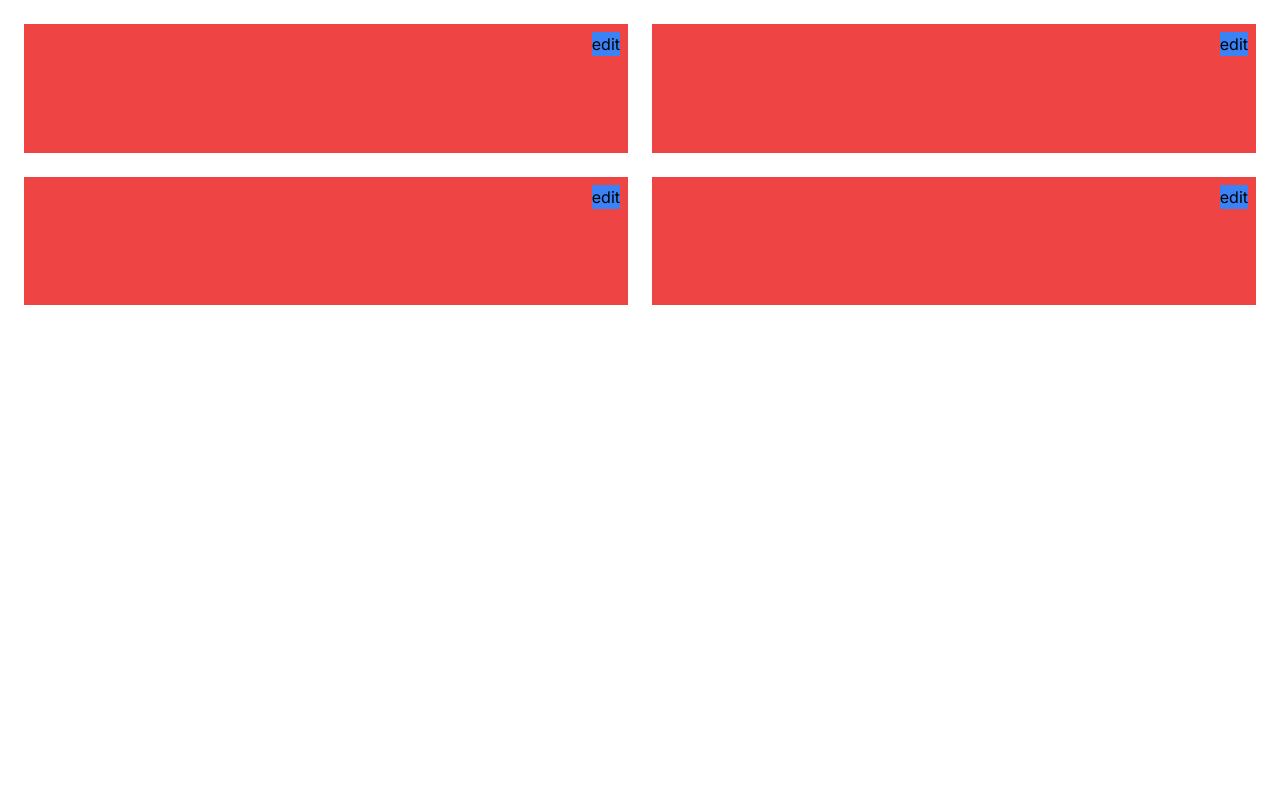
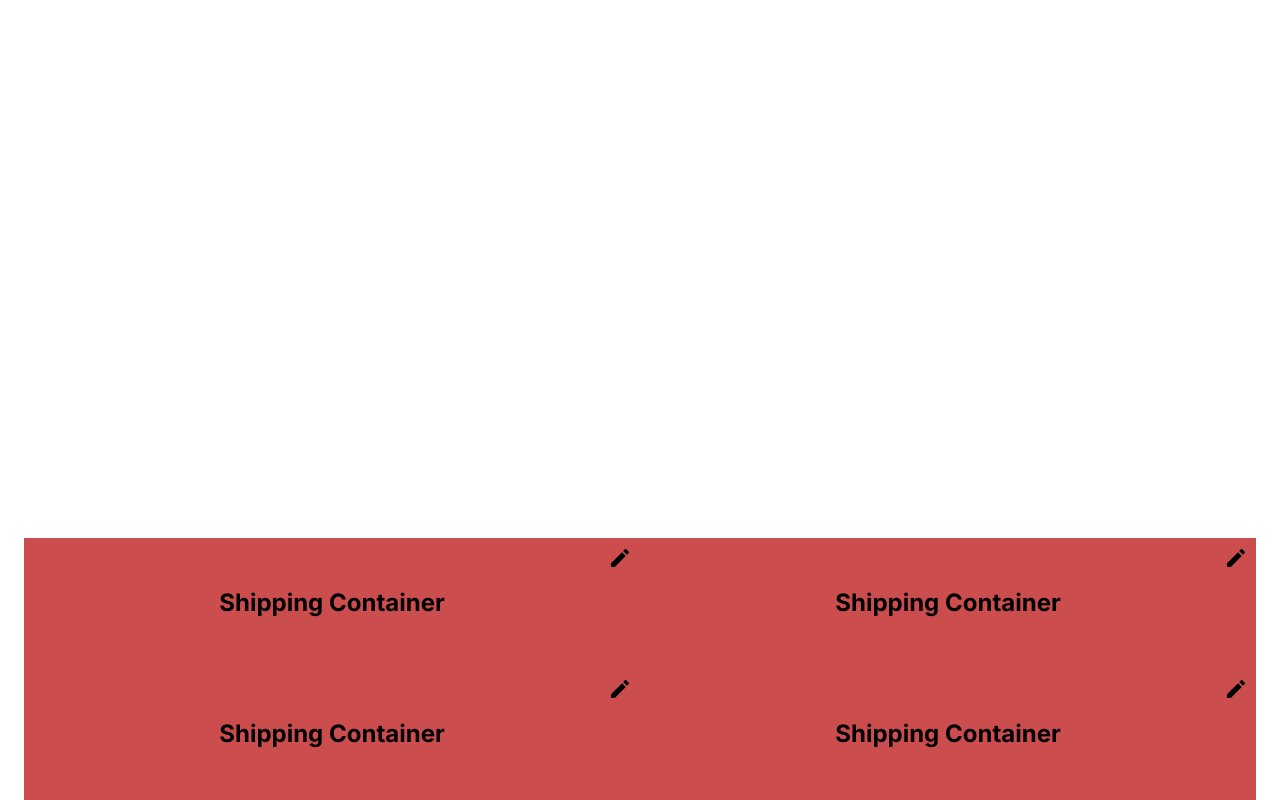
Before and after one commit to ollie-cook/shipping-container-storage, a Next.js app: page / in a window 1280 px wide. Built offline with nearby package versions, Linux system fonts and the light colour scheme.

Commit message:
Edit button finished

```diff
--- a/app/components/ShippingContainer/ShippingContainer.tsx
+++ b/app/components/ShippingContainer/ShippingContainer.tsx
@@ -1,5 +1,6 @@
 'use client'
 
+import { useState } from "react"
 import EditButton from "./components/EditButton"
 
 interface ShippingContainerProps {
@@ -7,9 +8,13 @@ interface ShippingContainerProps {
 }
 
 export default function ShippingContainer(props: ShippingContainerProps) {
+  const [title, setTitle] = useState("Shipping Container")
+  const [colour, setColour] = useState("bg-[#cc4d4e]")
+
   return (
-    <button className={`w-full aspect-[4.7] relative ${props.className}`}>
-      <EditButton />
+    <button className={`w-full aspect-[4.7] relative ${props.className} ${colour}`}>
+      <EditButton title={title} setTitle={(value) => setTitle(value)} colour={colour} setColour={(value) => setColour(value)} />
+      <h1 className="text-2xl font-bold">{title}</h1>
     </button>
   )
 }
--- /dev/null
+++ b/app/components/ShippingContainer/components/ColourPicker/ColourPicker.tsx
@@ -0,0 +1,44 @@
+'use client'
+
+import { useState } from "react"
+
+interface ColourPickerProps {
+  colour?: string;
+  setColour: (newColour: string) => void;
+}
+
+export default function ColourPicker(props: ColourPickerProps) {
+
+
+  return (
+    <div className="flex mt-1 gap-2">
+      <ColourOption colour="bg-[#cc4d4e]" setColour={props.setColour} />
+      <ColourOption colour="bg-[#166394]" setColour={props.setColour}/>
+      <ColourOption colour="bg-[#00b4c3]" setColour={props.setColour}/>
+      <ColourOption colour="bg-[#79b375]" setColour={props.setColour}/>
+      <ColourOption colour="bg-[#f6e595]" setColour={props.setColour}/>
+    </div>
+  )
+}
+
+interface ColourOptionProps {
+  colour: string;
+  setColour: (newColour: string) => void;
+}
+
+function ColourOption(props: ColourOptionProps) {
+
+  const handleClick = (event: React.MouseEvent<HTMLButtonElement>) => {
+    event.preventDefault()
+    props.setColour(props.colour)
+  }
+
+  return (
+    <button
+      className={`h-6 aspect-square rounded-lg ${props.colour}`}
+      onClick={handleClick}
+    >
+
+    </button>
+  )
+}
--- /dev/null
+++ b/app/components/ShippingContainer/components/ColourPicker/index.tsx
@@ -0,0 +1 @@
+export { default } from "./ColourPicker"
--- a/app/components/ShippingContainer/components/EditButton/EditButton.tsx
+++ b/app/components/ShippingContainer/components/EditButton/EditButton.tsx
@@ -1,7 +1,36 @@
-export default function EditButton () {
+import { MdEdit } from "react-icons/md";
+import ColourPicker from "../ColourPicker";
+
+import {
+  Popover,
+  PopoverContent,
+  PopoverTrigger,
+} from "@/components/ui/popover"
+
+interface EditButtonProps {
+  title: string;
+  setTitle: (newTitle: string) => void;
+  colour: string;
+  setColour: (newColour: string) => void;
+}
+
+export default function EditButton (props: EditButtonProps) {
   return (
-    <button className=" bg-blue-500 absolute top-2 right-2">
-      edit
-    </button>
+    <Popover>
+      <PopoverTrigger className="absolute top-2 right-2">
+        <button>
+          <MdEdit className="w-6 h-6" />
+        </button>
+      </PopoverTrigger>
+      <PopoverContent className="w-80 absolute -right-2">
+        <form className="flex flex-col">
+          <label htmlFor="display-title">Display title</label>
+          <input id="display-title" type="text" className="border border-black pl-1 mt-1" value={props.title} onChange={(event)=> props.setTitle(event.target.value)} />
+          <label htmlFor="colour" className="mt-2">Colour</label>
+          <ColourPicker colour={props.colour} setColour={props.setColour}/>
+        </form>
+      </PopoverContent>
+    </Popover>
+
   )
 }
--- a/app/page.tsx
+++ b/app/page.tsx
@@ -2,11 +2,11 @@ import ShippingContainer from "./components/ShippingContainer";
 
 export default function Home() {
   return (
-    <main className="min-h-screen grid grid-cols-10 gap-6 content-start p-6">
-      <ShippingContainer className="col-span-5 bg-red-500"/>
-      <ShippingContainer className="col-span-5 bg-red-500"/>
-      <ShippingContainer className="col-span-5 bg-red-500"/>
-      <ShippingContainer className="col-span-5 bg-red-500"/>
+    <main className="min-h-screen grid grid-cols-10 content-end px-6">
+      <ShippingContainer className="col-span-5"/>
+      <ShippingContainer className="col-span-5"/>
+      <ShippingContainer className="col-span-5"/>
+      <ShippingContainer className="col-span-5"/>
     </main>
   );
 }
--- a/package.json
+++ b/package.json
@@ -16,6 +16,7 @@
     "next": "14.1.0",
     "react": "^18",
     "react-dom": "^18",
+    "react-icons": "^5.0.1",
     "tailwind-merge": "^2.2.1",
     "tailwindcss-animate": "^1.0.7"
   },
```
Also changed, not shown: 1 other file (tests, documents, lock files or other folders).
